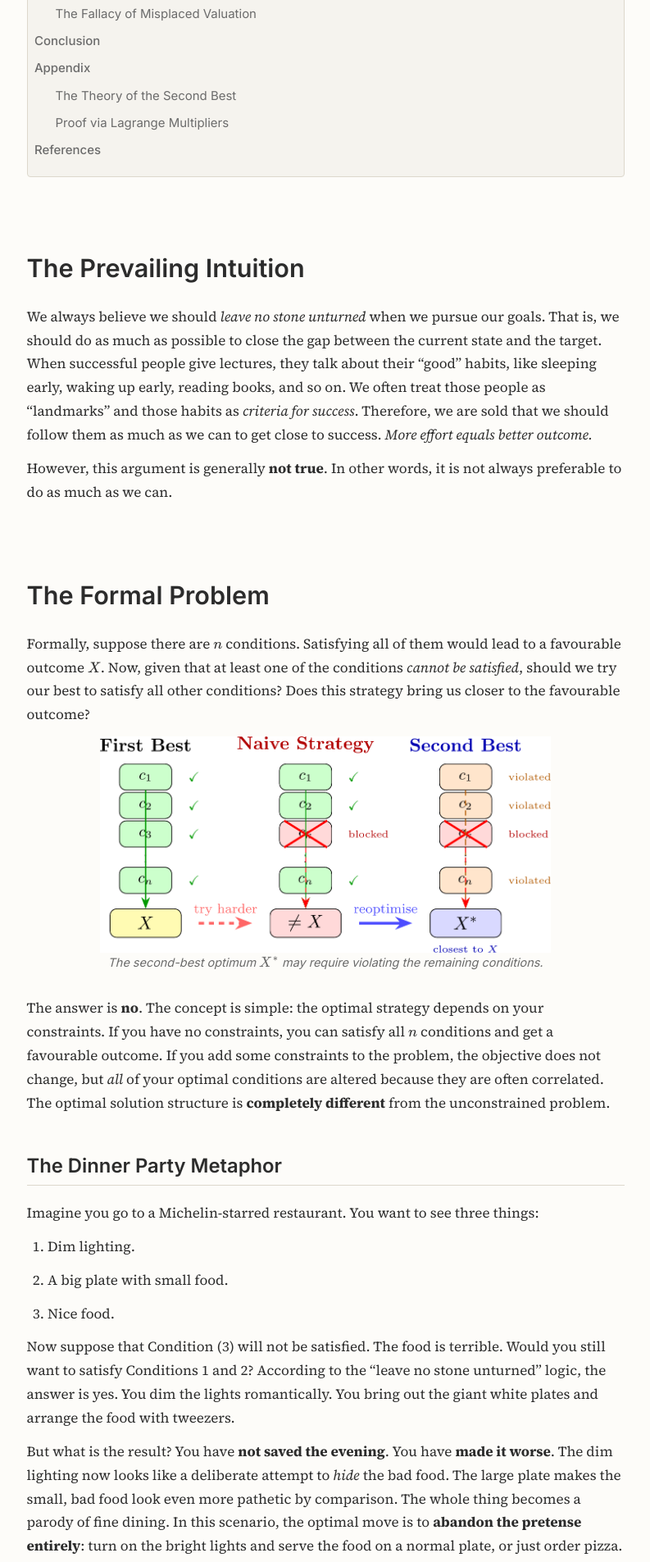
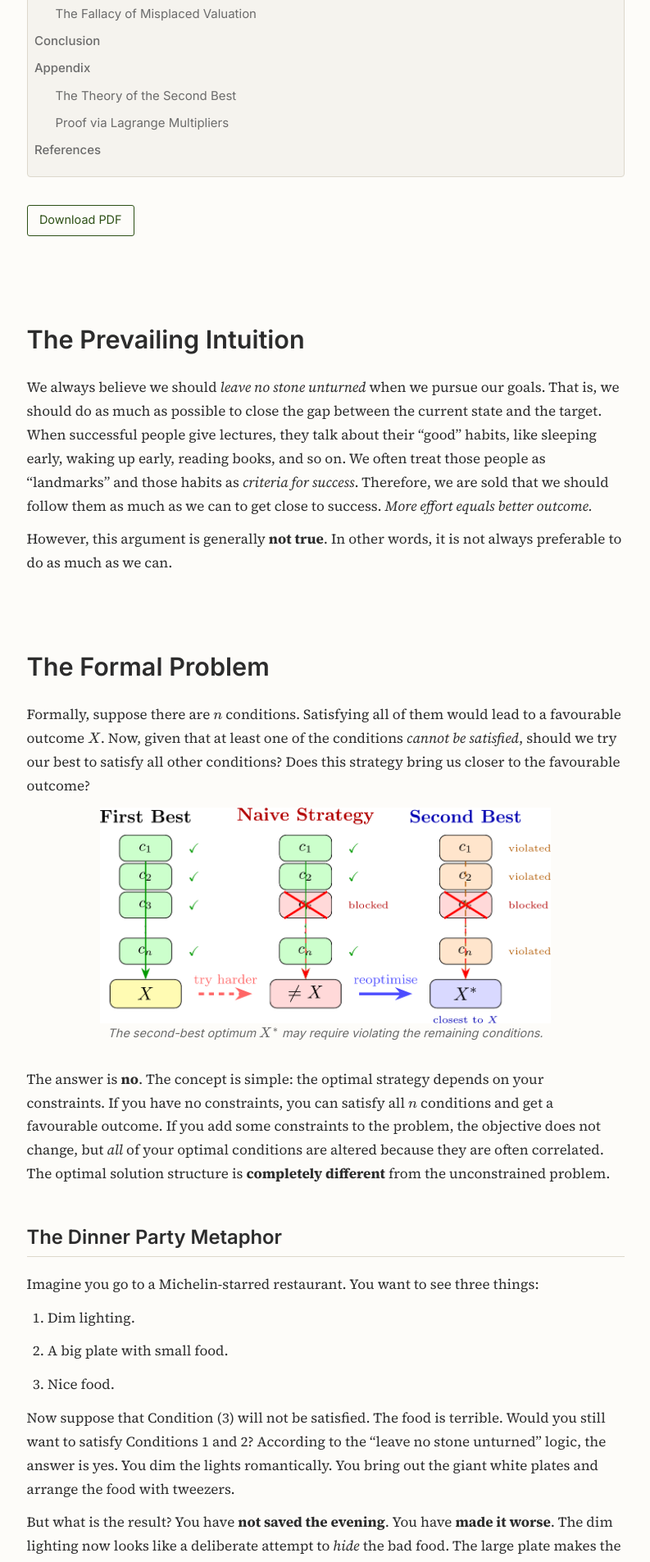
Before and after one commit to marginallabs/marginallabs.github.io, a Jekyll site: the page built from _posts/2026-04-26-The-Fallacy-of-Exhaustive-Effort.md, in a window 1280 px wide. Shown: the part 797-2702 px from the top of the page at 82% size, without its empty margins (243-1036 px from the left). Built offline with Jekyll 4.4.1, drawn with Linux system fonts in a browser that asks for light colours.

Commit message:
Add PDF download link to Fallacy of Exhaustive Effort post

```diff
--- a/_posts/2026-04-26-The-Fallacy-of-Exhaustive-Effort.md
+++ b/_posts/2026-04-26-The-Fallacy-of-Exhaustive-Effort.md
@@ -6,6 +6,8 @@ categories: [economics, fallacy]
 abstract: "If satisfying all conditions for an optimal outcome is good, then satisfying as many as possible must be second best. This reasoning is false. When a constraint prevents one condition from being met, the remaining conditions are no longer individually desirable. Satisfying them can worsen the outcome. Drawing on the theory of the second best, we show that constrained optima require violating the unconstrained conditions. Doing more of a good thing can push you further from the optimum."
 ---
 
+
+[Download PDF]({{ site.baseurl }}/assets/files/The-Fallacy-of-Exhaustive-Effort.pdf){:.pdf-download}
 
 # The Prevailing Intuition
 
--- a/assets/css/style.css
+++ b/assets/css/style.css
@@ -241,6 +241,23 @@ th { background: var(--color-bg-alt); font-family: var(--font-heading); font-wei
   margin-left: 3em;
 }
 
+/* --- PDF Download --- */
+.pdf-download {
+  display: inline-block;
+  font-family: var(--font-heading);
+  font-size: 0.85rem;
+  padding: 0.4em 1em;
+  border: 1px solid var(--color-accent);
+  border-radius: 3px;
+  color: var(--color-accent);
+  margin-bottom: 1em;
+}
+.pdf-download:hover {
+  background: var(--color-accent);
+  color: #fff;
+  border-bottom: none;
+}
+
 /* --- Post Content Spacing --- */
 .post-content h1 {
   margin-top: 3em;
```
Also changed, not shown: 1 other file.
